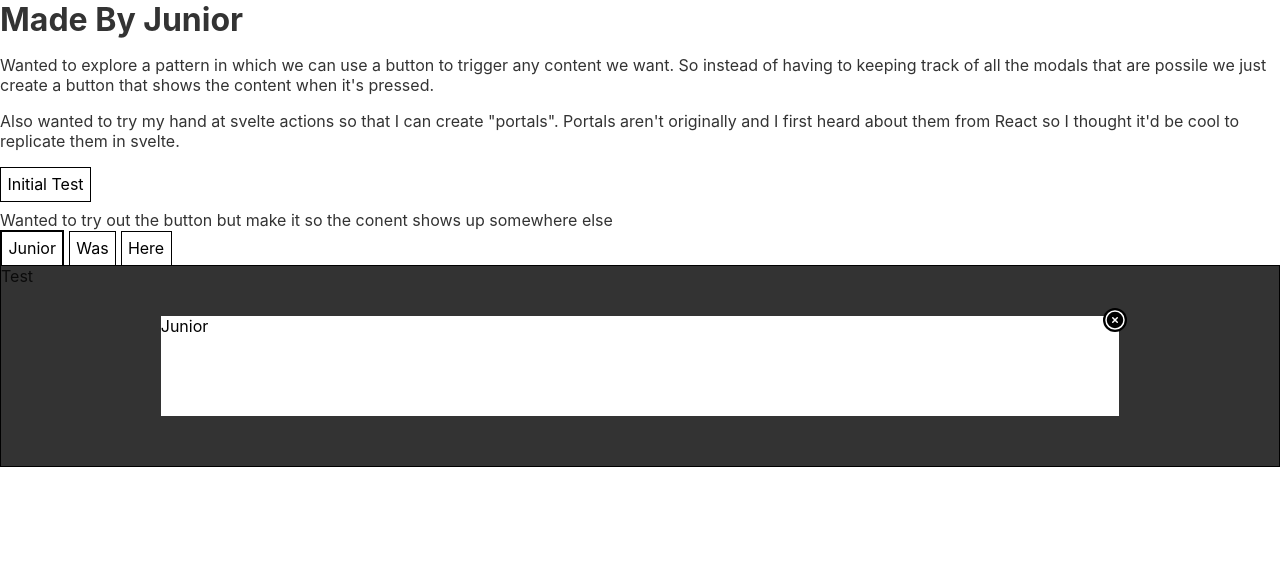
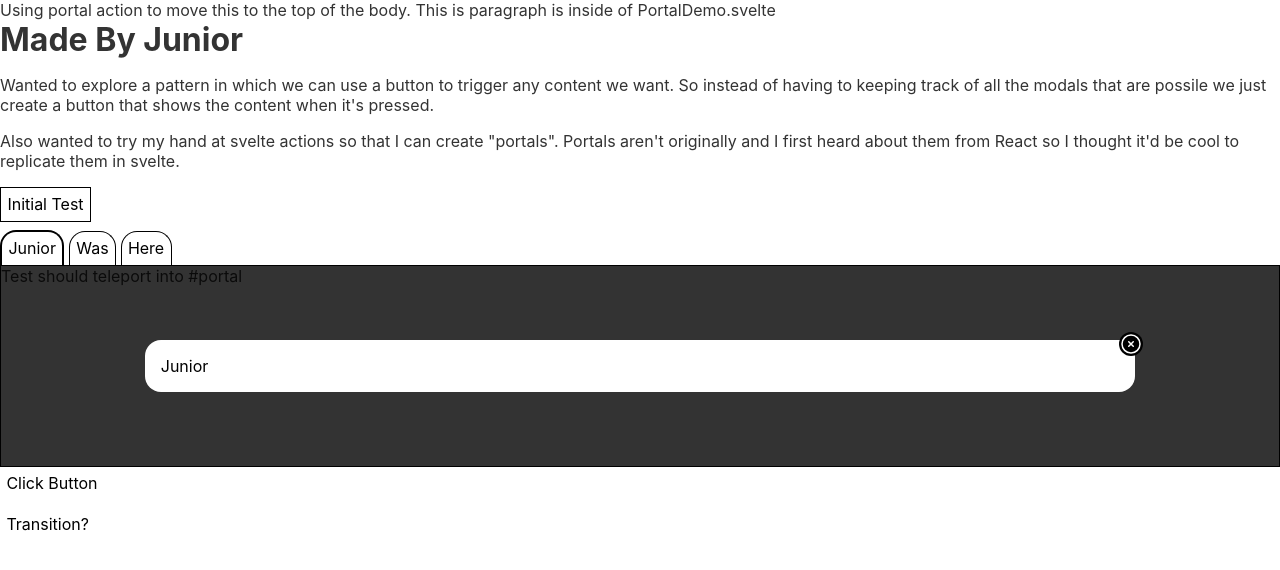
Before and after one commit to L33t-Rose/Svelte-Modal-Toggle-Button-Showcase, a Svelte app: page / in a window 1280 px wide. Both pictures are taken after a click on the button "Junior". Shown: the top 570 px of the page. Built offline with nearby package versions, Linux system fonts and the light colour scheme.

Commit message:
Some refactoring for Demos and playing around with portals

```diff
--- a/src/App.svelte
+++ b/src/App.svelte
@@ -1,17 +1,10 @@
 <script>
-  import Button from "./Button.svelte";
   import Demo from "./Demo.svelte";
-  import CloseIcon from "./CloseIcon.svelte";
-  import Test from "./Test.svelte";
-  function test(node, { selector = "body", condition = false }) {
-    console.log(selector, node, document.querySelector(selector));
-    if (condition) {
-      document.querySelector(selector).appendChild(node);
-    }
-  }
+  import PortalDemo from "./PortalDemo.svelte";
+  import {portal} from "./util";
 </script>
 
-<svelte:body use:test={{ selector: "body" }} />
+<svelte:body use:portal={{ selector: "body" }} />
 <h1 style="margin:0">Made By Junior</h1>
 <p>
   Wanted to explore a pattern in which we can use a button to trigger any
@@ -24,8 +17,10 @@
   it'd be cool to replicate them in svelte.
 </p>
 <Demo />
-Wanted to try out the button but make it so the conent shows up somewhere else
-<div style="flex">
+<PortalDemo/>
+
+<!-- Wanted to try out the button but make it so the conent shows up somewhere else -->
+<!-- <div id="button-bar" style="flex">
   <Button
     id="junior"
     label="Junior"
@@ -34,7 +29,7 @@ Wanted to try out the button but make it so the conent shows up somewhere else
     let:toggle
     --border="1px solid"
   >
-    <div class="modal" use:test={{ selector: "#portal", condition: pressed }}>
+    <div class="modal" use:portal={{ selector: "#portal", condition: pressed }}>
       <div>
         <button class="close" on:click={toggle}><CloseIcon /></button>
         Junior
@@ -49,7 +44,7 @@ Wanted to try out the button but make it so the conent shows up somewhere else
     let:toggle
     --border="1px solid"
   >
-    <div class="modal" use:test={{ selector: "#portal", condition: pressed }}>
+    <div class="modal" use:portal={{ selector: "#portal", condition: pressed }}>
       <div>
         <button class="close" on:click={toggle}><CloseIcon /></button>
         Was
@@ -64,8 +59,8 @@ Wanted to try out the button but make it so the conent shows up somewhere else
     let:toggle
     --border="1px solid"
   >
-    <div class="modal" use:test={{ selector: "#portal", condition: pressed }}>
-      <div>
+    <div class="modal" use:portal={{ selector: "#portal", condition: pressed }}>
+      <div class="modal-content">
         <button class="close" on:click={toggle}><CloseIcon /></button>
         Here
       </div>
@@ -73,7 +68,37 @@ Wanted to try out the button but make it so the conent shows up somewhere else
   </Button>
 </div>
 <div id="portal" />
-<Test action={test} parameters={{ selector: "#portal", condition: true }} />
+<Test action={portal} parameters={{ selector: "#portal", condition: true }} />
+<Button let:pressed let:toggle>
+  <Modal
+    action={portal}
+    close={toggle}
+    parameters={{ selector: "body", condition: pressed }}
+  >
+    <div class="modal-content">
+      <button class="close" on:click={toggle}><CloseIcon /></button>
+      Here
+      <Button let:pressed --border="1px solid black" --borderRadius="0.5em">
+        {pressed}
+        <div
+          use:portal={{ selector: ".modal", condition: pressed }}
+          style="color:white; padding:1em; width:100%;"
+        >
+          Surely this works
+        </div>
+      </Button>
+    </div>
+  </Modal>
+</Button>
+<Button label="Transition?" let:pressed>
+  <div
+    use:portal={{ selector: "#portal", condition: pressed }}
+    transition:fade={pressed}
+    style="background:coral; padding:1em"
+  >
+    Yes
+  </div>
+</Button>
 
 <style>
   #portal {
@@ -93,14 +118,16 @@ Wanted to try out the button but make it so the conent shows up somewhere else
     justify-content: center;
     align-items: center;
   }
-  .modal div {
+  div.modal-content {
     width: 75%;
-    height: 100px;
+    /* height: 100px; */
     position: relative;
     background: white;
     color: black;
+    padding: 1em;
+    border-radius: 1em;
   }
-  .modal div button.close {
+  div.modal-content button.close {
     all: initial;
     position: absolute;
     right: -0.5em;
@@ -114,10 +141,11 @@ Wanted to try out the button but make it so the conent shows up somewhere else
     cursor: pointer;
   }
   :global(#junior, #was, #here) {
+    --borderRadius: 1em 1em 0 0;
     margin: 0;
     border-style: solid solid none solid;
   }
   :global(#junior:focus, #was:focus, #here:focus) {
     border-width: 2px;
   }
-</style>
+</style> -->
--- a/src/CloseIcon.svelte
+++ b/src/CloseIcon.svelte
@@ -1,3 +1,3 @@
-<svg xmlns="http://www.w3.org/2000/svg" fill="none" viewBox="0 0 24 24" stroke-width="1.5" stroke="white" style="width:24px; height:24px; display:block;">
+<svg xmlns="http://www.w3.org/2000/svg" fill="none" viewBox="0 0 24 24" stroke-width="1.5" stroke="white" style="width:100%; height:100%; display:block;">
   <path stroke-linecap="round" stroke-linejoin="round" d="M9.75 9.75l4.5 4.5m0-4.5l-4.5 4.5M21 12a9 9 0 11-18 0 9 9 0 0118 0z" />
 </svg>
--- /dev/null
+++ b/src/Modal.svelte
@@ -0,0 +1,37 @@
+<script>
+  export let action = () => {};
+  export let parameters = {};
+
+  export let close;
+  let elem;
+  function handleClickOutside(e){
+    console.log(e.target,elem);
+    if(e.target == elem){
+      close();
+    }
+  }
+</script>
+
+  <!-- svelte-ignore a11y-click-events-have-key-events -->
+  <!-- <div class="modal-background" on:click={close}/> -->
+  <div class="modal" use:action={parameters} bind:this={elem} on:click={handleClickOutside}>
+    <slot />
+  </div>
+
+<style>
+  .modal {
+    position: fixed;
+    top: 0;
+    left: 0;
+    background: rgba(0, 0, 0, 0.8);
+    width: 100%;
+    height: 100%;
+    color: white;
+    display: flex;
+    flex-direction: column;
+    /* flex-wrap: wrap; */
+    justify-content: center;
+    align-items: center;
+    z-index: 10;
+  }
+</style>
--- /dev/null
+++ b/src/PortalDemo.svelte
@@ -0,0 +1,151 @@
+<script>
+  import { portal } from "./util";
+  import { fade } from "svelte/transition";
+  import Button from "./Button.svelte";
+  import CloseIcon from "./CloseIcon.svelte";
+  import Test from "./Test.svelte";
+  import Modal from "./Modal.svelte";
+</script>
+
+<p style="margin:0;" use:portal={{ condition: true, moveToTop: true }}>
+  Using portal action to move this to the top of the body. This is paragraph is
+  inside of PortalDemo.svelte
+</p>
+
+<!-- Button Bar that when a button is pressed will teleport it's content to a different div with id "portal" -->
+<div id="button-bar" style="flex">
+  <Button
+    id="junior"
+    label="Junior"
+    let:pressed
+    --display
+    let:toggle
+    --border="1px solid"
+  >
+    <div class="modal" use:portal={{ selector: "#portal", condition: pressed }}>
+      <div class="modal-content">
+        <button class="close" on:click={toggle}><CloseIcon /></button>
+        Junior
+      </div>
+    </div>
+  </Button>
+  <Button
+    id="was"
+    label="Was"
+    let:pressed
+    --display
+    let:toggle
+    --border="1px solid"
+  >
+    <div class="modal" use:portal={{ selector: "#portal", condition: pressed }}>
+      <div class="modal-content">
+        <button class="close" on:click={toggle}><CloseIcon /></button>
+        Was
+      </div>
+    </div>
+  </Button>
+  <Button
+    id="here"
+    label="Here"
+    let:pressed
+    --display
+    let:toggle
+    --border="1px solid"
+  >
+    <div class="modal" use:portal={{ selector: "#portal", condition: pressed }}>
+      <div class="modal-content">
+        <button class="close" on:click={toggle}><CloseIcon /></button>
+        Here
+      </div>
+    </div>
+  </Button>
+</div>
+<div id="portal" />
+
+<Test action={portal} parameters={{ selector: "#portal", condition: true }} />
+
+<Button let:pressed let:toggle>
+  <Modal action={portal} close={toggle} parameters={{ condition: pressed }}>
+    <div class="modal-content">
+      <button class="close" on:click={toggle}><CloseIcon /></button>
+      Here
+      <Button let:pressed --border="1px solid black" --borderRadius="0.5em">
+        {pressed}
+        <div
+          use:portal={{ selector: ".modal", condition: pressed }}
+          style="color:white; padding:1em; width:100%;"
+        >
+          Surely this works
+        </div>
+      </Button>
+    </div>
+  </Modal>
+</Button>
+
+<Button label="Transition?" let:pressed let:toggle>
+  <div
+    use:portal={{ selector: "#portal", condition: pressed }}
+    transition:fade={pressed}
+    style="background:#ef4444; width:75%; margin:0 auto; border-radius:1em; color:white; padding:1em; display:flex; justify-content:space-between; align-items:center;"
+  >
+    This should fade into #portal
+    <button
+      on:click={toggle}
+      style="width:2em; height:2em; cursor:pointer; border-radius: 50%; padding:0; margin:0; border:none; margin:0; background:transparent;"
+    >
+      <CloseIcon />
+    </button>
+  </div>
+</Button>
+
+<style>
+  #portal {
+    border: 1px solid black;
+    height: 200px;
+    position: relative;
+  }
+  .modal {
+    position: absolute;
+    top: 0;
+    left: 0;
+    background: rgba(0, 0, 0, 0.8);
+    width: 100%;
+    height: 100%;
+    color: white;
+    display: flex;
+    justify-content: center;
+    align-items: center;
+  }
+  div.modal-content {
+    width: 75%;
+    /* height: 100px; */
+    position: relative;
+    background: white;
+    color: black;
+    padding: 1em;
+    border-radius: 1em;
+  }
+  button.close {
+    all: initial;
+    position: absolute;
+    right: -0.5em;
+    top: -0.5em;
+    width: 1.5em;
+    height: 1.5em;
+    background: black;
+    padding: 0px;
+    margin: 0;
+    border: none;
+    border-radius: 50%;
+    box-sizing: border-box;
+    cursor: pointer;
+  }
+  :global(#junior, #was, #here) {
+    --borderRadius: 1em 1em 0 0;
+    margin: 0;
+    border-style: solid solid none solid;
+  }
+  :global(#junior:focus, #was:focus, #here:focus) {
+    border-width: 2px;
+  }
+</style>
--- a/src/Test.svelte
+++ b/src/Test.svelte
@@ -6,6 +6,6 @@
 
 {#if action}
 <div class="sure" use:action={parameters}>
-	Test
+	Test should teleport into #portal
 </div>
 {/if}
--- /dev/null
+++ b/src/util.js
@@ -0,0 +1,11 @@
+export function portal(node, { selector = "body", condition = false, moveToTop = false }) {
+  console.log(selector, node, document.querySelector(selector));
+  if (condition) {
+    const portalLocation = document.querySelector(selector);
+    if(!moveToTop){
+        portalLocation.appendChild(node);
+    }else{
+        portalLocation.prepend(node);
+    }
+  }
+}
```
Also changed, not shown: src/Demo.svelte (+66 -43 lines).
